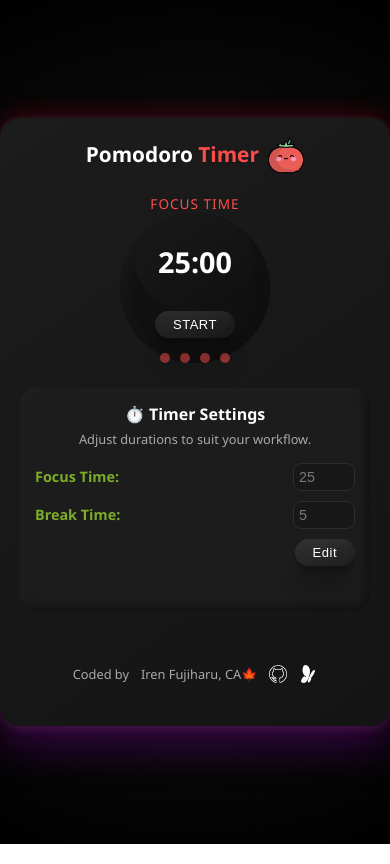
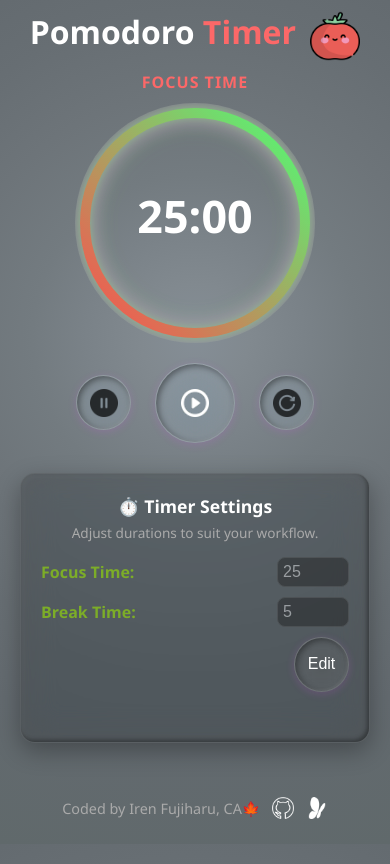
Before and after one commit to IrenOknel/Pomodoro-Timer, a plain HTML site: page index.html in a window 390 px wide. Drawn offline with Linux system fonts and the light colour scheme.

Commit message:
modified all UI

```diff
--- a/index.html
+++ b/index.html
@@ -6,69 +6,74 @@
         <meta name="viewport"
             content="width=device-width, initial-scale=1.0, maximum-scale=1.0, user-scalable=no" />
         <title>Pomodoro Timer</title>
-
-        <!-- Favicon for browser tab -->
         <link rel="icon" type="image/png" href="tomato-top.png" />
-
-        <!-- Styles -->
         <link rel="stylesheet" href="style.css" />
     </head>
 
     <body>
         <div class="container">
-            <!-- App Title with Tomato Image -->
             <div class="title">
                 Pomodoro <span>Timer <img src="tomato-smile-icon.png"
                         alt="Tomato" class="tomato-icon" /></span>
             </div>
 
-            <!-- Session Label -->
             <div class="label" id="session-label">FOCUS TIME</div>
 
-            <!-- Timer Circle & Controls -->
-            <div class="timer">
-                <div class="circle">
-                    <div class="time" id="time-display">25:00</div>
+            <!-- Timer -->
+            <div class="timer-wrapper">
+                <svg class="progress-ring" width="240" height="240">
+                    <defs>
+                        <lineargradient id="neonGradient" x1="0%" y1="0%"
+                            x2="100%" y2="100%">
+                            <stop offset="0%" stop-color="#ff4d4d" />
+                            <stop offset="100%" stop-color="#4eff75" />
+                        </lineargradient>
+                    </defs>
+                    <circle class="ring-bg" r="110" cx="120" cy="120" />
+                    <circle class="ring-fill" r="110" cx="120" cy="120" />
+                </svg>
+                <div class="time-display">
+                    <div id="time-display">25:00</div>
                 </div>
-                <button id="start-stop" class="liquid-btn">START</button>
-                <div class="dots">
-                    <div class="dot"></div>
-                    <div class="dot"></div>
-                    <div class="dot"></div>
-                    <div class="dot"></div>
+                <div class="timer-buttons">
+                    <button id="pause-btn" class="glass-btn small">
+                        <img src="pause.png" alt="Pause" />
+                    </button>
+                    <button id="start-btn" class="glass-btn big">
+                        <img src="start.png" alt="Start" />
+                    </button>
+                    <button id="reset-btn" class="glass-btn small">
+                        <img src="reset.png" alt="Reset" />
+                    </button>
                 </div>
             </div>
 
-            <!-- Settings Panel -->
+            <!-- Settings -->
             <div class="settings">
                 <div class="setting-header">
                     <h3>⏱️ Timer Settings</h3>
                     <p>Adjust durations to suit your workflow.</p>
                 </div>
-
                 <div class="setting-group">
                     <label for="focus-input">Focus Time:</label>
                     <input type="number" min="1" max="120" id="focus-input"
                         disabled />
                 </div>
-
                 <div class="setting-group">
                     <label for="short-input">Break Time:</label>
                     <input type="number" min="1" max="120" id="short-input"
                         disabled />
                 </div>
-
                 <div class="edit-btn-wrapper">
-                    <button id="edit-settings" class="liquid-btn">Edit</button>
+                    <button id="edit-settings"
+                        class="glass-btn small">Edit</button>
                 </div>
-
                 <span id="save-msg" class="save-msg hidden">✔ Saved!</span>
             </div>
 
-            <!-- Footer -->
             <footer class="footer">
                 <p>
-                    Coded by <strong>Iren Fujiharu, CA🍁</strong>
+                    Coded by Iren Fujiharu, CA🍁
                     <a href="https://github.com/IrenOknel" target="_blank"
                         class="icon-link" aria-label="GitHub"
                         rel="noopener noreferrer">
@@ -82,8 +87,6 @@
                 </p>
             </footer>
         </div>
-
-        <!-- Script -->
         <script src="script.js"></script>
     </body>
 
--- a/script.js
+++ b/script.js
@@ -5,18 +5,21 @@ let currentMode = "focus";
 let isRunning = false;
 let timerInterval;
 
-// 🔊 Load alarm sound
 const alarmSound = new Audio("alarm-laugh.wav");
 
-// DOM references
 const timeDisplay = document.getElementById("time-display");
-const startStopBtn = document.getElementById("start-stop");
 const sessionLabel = document.getElementById("session-label");
 const focusInput = document.getElementById("focus-input");
 const shortInput = document.getElementById("short-input");
 const editButton = document.getElementById("edit-settings");
 const saveMsg = document.getElementById("save-msg");
+const ringFill = document.querySelector(".ring-fill");
 const tomatoIcon = document.querySelector(".tomato-icon");
+
+const RADIUS = 110;
+const CIRCUMFERENCE = 2 * Math.PI * RADIUS;
+ringFill.style.strokeDasharray = `${CIRCUMFERENCE}`;
+ringFill.style.strokeDashoffset = `${CIRCUMFERENCE}`;
 
 function updateDisplay() {
   const minutes = Math.floor(timeLeft / 60);
@@ -24,6 +27,11 @@ function updateDisplay() {
   timeDisplay.textContent = `${minutes.toString().padStart(2, "0")}:${seconds
     .toString()
     .padStart(2, "0")}`;
+
+  const totalTime = currentMode === "focus" ? focusDuration : breakDuration;
+  const percent = timeLeft / totalTime;
+  const offset = CIRCUMFERENCE * (1 - percent);
+  ringFill.style.strokeDashoffset = offset;
 }
 
 function startTimer() {
@@ -32,50 +40,23 @@ function startTimer() {
     updateDisplay();
 
     if (timeLeft <= 0) {
-      alarmSound
-        .play()
-        .catch((err) => console.warn("Audio playback blocked", err));
+      alarmSound.play().catch((e) => console.warn("Sound blocked", e));
       switchMode();
     }
   }, 1000);
 
-  startStopBtn.textContent = "PAUSE";
-  document
-    .querySelectorAll(".dot")
-    .forEach((dot) => dot.classList.add("active"));
-
-  // Make tomato jump only during focus
-  if (currentMode === "focus") {
-    tomatoIcon.classList.add("jump");
-  }
-
+  if (currentMode === "focus") tomatoIcon.classList.add("jump");
   isRunning = true;
 }
 
 function stopTimer() {
   clearInterval(timerInterval);
-  startStopBtn.textContent = "START";
-  document
-    .querySelectorAll(".dot")
-    .forEach((dot) => dot.classList.remove("active"));
-
-  // Stop tomato jump
   tomatoIcon.classList.remove("jump");
-
   isRunning = false;
-}
-
-function toggleTimer() {
-  if (isRunning) {
-    stopTimer();
-  } else {
-    startTimer();
-  }
 }
 
 function switchMode() {
   stopTimer();
-
   if (currentMode === "focus") {
     currentMode = "break";
     timeLeft = breakDuration;
@@ -85,23 +66,34 @@ function switchMode() {
     timeLeft = focusDuration;
     sessionLabel.textContent = "FOCUS TIME";
   }
-
   updateDisplay();
-  startTimer(); // Auto-start next session
+  startTimer();
 }
 
-// Settings panel logic
+document.getElementById("start-btn").addEventListener("click", () => {
+  if (!isRunning) startTimer();
+});
+
+document.getElementById("pause-btn").addEventListener("click", () => {
+  if (isRunning) stopTimer();
+});
+
+document.getElementById("reset-btn").addEventListener("click", () => {
+  stopTimer();
+  timeLeft = currentMode === "focus" ? focusDuration : breakDuration;
+  updateDisplay();
+});
+
 editButton.addEventListener("click", () => {
-  const isEditing = focusInput.disabled;
+  const editing = focusInput.disabled;
 
-  if (isEditing) {
+  if (editing) {
     focusInput.disabled = false;
     shortInput.disabled = false;
     editButton.textContent = "Save";
   } else {
     const focusVal = Math.max(1, parseInt(focusInput.value) || 1);
     const breakVal = Math.max(1, parseInt(shortInput.value) || 1);
-
     focusDuration = focusVal * 60;
     breakDuration = breakVal * 60;
 
@@ -126,10 +118,6 @@ editButton.addEventListener("click", () => {
   }
 });
 
-// Button Events
-startStopBtn.addEventListener("click", toggleTimer);
-
-// Initialize
 focusInput.value = focusDuration / 60;
 shortInput.value = breakDuration / 60;
 updateDisplay();
--- a/style.css
+++ b/style.css
@@ -2,7 +2,18 @@ body {
   margin: 0;
   padding: 0;
   font-family: "Segoe UI", Tahoma, Geneva, Verdana, sans-serif;
-  background: radial-gradient(circle at center, #1a1a1a, #000);
+  background: radial-gradient(circle at 50% 40%,
+        #858e96 0%,
+        /* center - steel gray */
+        #81898f 10%,
+        #7a8288 20%,
+        #737b80 30%,
+        #6d7479 45%,
+        #676e73 60%,
+        #636a6f 75%,
+        #60696b 100%
+        /* edge - dark charcoal */
+      );
   color: white;
   display: flex;
   align-items: center;
@@ -11,103 +22,171 @@ body {
 }
 
 .container {
-  background: linear-gradient(145deg, #1c1c1c, #141414);
-  border-radius: 30px;
-  padding: 40px;
   max-width: 400px;
   width: 100%;
   text-align: center;
-  box-shadow: rgba(186, 2, 248, 0.25) 0px 20px 40px,
-    rgba(244, 2, 2, 0.15) 0px -8px 24px, rgba(255, 255, 255, 0.08) 0px 4px 8px,
-    rgba(0, 0, 0, 0.2) 0px 12px 20px, rgba(255, 255, 255, 0.05) 0px -2px 4px;
+  padding: 30px 20px;
 }
 
 .title {
   font-size: 2em;
   font-weight: bold;
-  margin-bottom: 20px;
+  margin-bottom: 10px;
 }
 
 .title span {
-  color: #ff4d4d;
+  color: #fc6868;
 }
 
-.timer {
-  background: #111;
-  border-radius: 50%;
-  width: 220px;
-  height: 220px;
-  margin: 0 auto 20px auto;
-  display: flex;
-  flex-direction: column;
-  align-items: center;
-  justify-content: center;
-  box-shadow: inset -5px -5px 15px #0f0f0f, inset 5px 5px 15px #1c1c1c;
+.tomato-icon {
+  height: 50px;
+  vertical-align: middle;
+  margin-left: 6px;
 }
 
-.circle {
-  width: 180px;
-  height: 180px;
-  border-radius: 50%;
-  background: linear-gradient(145deg, #1a1a1a, #0f0f0f);
+@keyframes jump {
+  0%,
+  100% {
+    transform: translateY(0);
+  }
+
+  50% {
+    transform: translateY(-8px);
+  }
+}
+
+.tomato-icon.jump {
+  animation: jump 0.6s infinite;
+}
+
+.label {
+  font-size: 1em;
+  color: #fc6868;
+  letter-spacing: 1px;
+  margin-bottom: 10px;
+  font-weight: bold;
+}
+
+.timer-wrapper {
+  position: relative;
+  width: 240px;
+  height: 340px;
+  margin: 0 auto 30px;
+}
+
+.progress-ring {
+  transform: rotate(-90deg);
+  position: absolute;
+  top: 0;
+  left: 0;
+  clip-path: circle(50% at 50% 50%);
+}
+
+.ring-bg,
+.ring-fill {
+  fill: none;
+  stroke-width: 10;
+  r: 110;
+  cx: 120;
+  cy: 120;
+}
+
+.ring-fill {
+  stroke: url(#neonGradient);
+  stroke-linecap: round;
+  stroke-dasharray: 690;
+  stroke-dashoffset: 690;
+  transition: stroke-dashoffset 0.5s ease;
+  filter: drop-shadow(0 0 10px #e94dff) drop-shadow(0 0 4px #4fff3a);
+}
+
+.time-display {
+  position: absolute;
+  top: 35%;
+  left: 50%;
+  transform: translate(-50%, -60%);
+  text-align: center;
+  z-index: 2;
+}
+
+#time-display {
+  font-size: 2.8em;
+  font-weight: bold;
+  color: white;
+}
+
+.timer-buttons {
+  position: absolute;
+  bottom: 0;
+  left: 50%;
+  transform: translateX(-50%);
   display: flex;
+  gap: 24px;
   align-items: center;
   justify-content: center;
 }
 
-.time {
-  font-size: 2.5em;
-  font-weight: bold;
-  color: #ffffff;
-}
-
-.label {
+.glass-btn {
+  border-radius: 50px;
+  background: rgba(255, 255, 255, 0.08);
+  backdrop-filter: blur(20px) saturate(180%);
+  -webkit-backdrop-filter: blur(20px) saturate(180%);
+  border: 1px solid rgba(255, 255, 255, 0.12);
+  box-shadow: inset -1px -1px 3px rgba(255, 255, 255, 0.1),
+    inset 2px 2px 6px rgba(0, 0, 0, 0.4), 0 2px 8px rgba(233, 77, 255, 0.15);
+  display: flex;
+  align-items: center;
+  justify-content: center;
+  color: white;
+  font-weight: 500;
   font-size: 1em;
-  margin-top: 15px;
-  color: #ff4d4d;
-  letter-spacing: 1px;
-}
-
-.dots {
-  display: flex;
-  justify-content: center;
-  margin-top: 15px;
-}
-
-.dot {
-  width: 10px;
-  height: 10px;
-  border-radius: 50%;
-  background: #ff4d4d;
-  margin: 0 5px;
-  opacity: 0.5;
+  cursor: pointer;
   transition: transform 0.2s ease;
 }
 
-.dot.active {
-  animation: pulse 1s infinite;
+.glass-btn:hover {
+  transform: scale(1.07);
+}
+
+.glass-btn img {
+  width: 28px;
+  height: 28px;
+  transition: opacity 0.3s ease;
+}
+
+#pause-btn img,
+#reset-btn img {
+  opacity: 0.7;
+}
+
+#start-btn img {
+  filter: brightness(10);
   opacity: 1;
 }
 
-@keyframes pulse {
-  0%,
-  100% {
-    transform: scale(1);
-  }
-
-  50% {
-    transform: scale(1.4);
-  }
+.glass-btn.big {
+  width: 80px;
+  height: 80px;
 }
 
-/* Settings */
+.glass-btn.small {
+  width: 55px;
+  height: 55px;
+  padding: 6px 14px;
+}
+
 .settings {
   margin-top: 25px;
-  background: #1c1c1c;
+  background: rgba(50, 50, 50, 0.35);
+  backdrop-filter: blur(16px) saturate(160%);
+  -webkit-backdrop-filter: blur(16px) saturate(160%);
   border-radius: 15px;
   padding: 20px;
-  text-align: left;
-  box-shadow: inset -3px -3px 8px #101010, inset 3px 3px 8px #252525;
+  box-shadow:
+    inset -2px -2px 4px rgba(0, 0, 0, 0.35),
+    inset 2px 2px 6px rgba(255, 255, 255, 0.04),
+    0 8px 24px rgba(0, 0, 0, 0.3);
+  border: 1px solid rgba(200, 200, 200, 0.08);
 }
 
 .setting-header {
@@ -137,7 +216,6 @@ body {
   font-size: 1em;
   font-weight: 600;
   color: #7cad28;
-  margin-right: 10px;
 }
 
 input[type="number"] {
@@ -161,7 +239,6 @@ input:disabled {
   margin-top: 10px;
 }
 
-/* Saved message */
 .save-msg {
   display: inline-block;
   margin-top: 10px;
@@ -180,67 +257,6 @@ input:disabled {
   visibility: visible;
 }
 
-/* Apple Liquid Button */
-.liquid-btn {
-  padding: 10px 30px;
-  border: none;
-  border-radius: 100px;
-  background: rgba(255, 255, 255, 0.05);
-  color: white;
-  font-size: 16px;
-  letter-spacing: 0.5px;
-  position: relative;
-  backdrop-filter: blur(30px) saturate(180%);
-  -webkit-backdrop-filter: blur(30px) saturate(180%);
-  transition: transform 0.3s ease, box-shadow 0.3s ease;
-  box-shadow: rgba(0, 0, 0, 0.17) 0px -23px 25px 0px inset,
-    rgba(0, 0, 0, 0.15) 0px -36px 30px 0px inset,
-    rgba(0, 0, 0, 0.1) 0px -79px 40px 0px inset, rgba(0, 0, 0, 0.06) 0px 2px 1px,
-    rgba(0, 0, 0, 0.09) 0px 4px 2px, rgba(0, 0, 0, 0.09) 0px 8px 4px,
-    rgba(0, 0, 0, 0.09) 0px 16px 8px, rgba(0, 0, 0, 0.09) 0px 32px 16px;
-}
-
-.liquid-btn::before {
-  content: "";
-  position: absolute;
-  inset: 0;
-  border-radius: inherit;
-  background: linear-gradient(
-    to bottom right,
-    rgba(255, 255, 255, 0.15),
-    rgba(255, 255, 255, 0.05)
-  );
-  pointer-events: none;
-  mix-blend-mode: overlay;
-  z-index: 1;
-}
-
-.liquid-btn:hover {
-  transform: scale(1.04);
-}
-
-.tomato-icon {
-  height: 50px;
-  vertical-align: middle;
-  margin-left: 6px;
-}
-
-@keyframes jump {
-  0%,
-  100% {
-    transform: translateY(0);
-  }
-
-  50% {
-    transform: translateY(-8px);
-  }
-}
-
-.tomato-icon.jump {
-  animation: jump 0.6s infinite;
-}
-
-/* Footer */
 .footer {
   margin-top: 30px;
   padding-top: 10px;
@@ -257,10 +273,6 @@ input:disabled {
   flex-wrap: wrap;
 }
 
-.footer strong {
-  font-weight: 500;
-}
-
 .icon-link img {
   width: 22px;
   height: 22px;
@@ -272,105 +284,3 @@ input:disabled {
 .icon-link:hover img {
   transform: scale(1.15);
 }
-
-/* Responsive Design */
-@media (max-width: 768px) {
-  .container {
-    padding: 20px;
-    max-width: 90%;
-    border-radius: 20px;
-  }
-
-  .title {
-    font-size: 1.5em;
-  }
-
-  .timer {
-    width: 180px;
-    height: 180px;
-  }
-
-  .circle {
-    width: 140px;
-    height: 140px;
-  }
-
-  .time {
-    font-size: 2em;
-  }
-
-  .label {
-    font-size: 0.9em;
-    margin-top: 10px;
-  }
-
-  .settings {
-    padding: 15px;
-  }
-
-  .setting-header h3 {
-    font-size: 1em;
-  }
-
-  .setting-header p {
-    font-size: 0.8em;
-  }
-
-  .setting-group label {
-    font-size: 0.9em;
-  }
-
-  input[type="number"] {
-    width: 50px;
-    font-size: 0.9em;
-  }
-
-  .liquid-btn {
-    font-size: 14px;
-    padding: 8px 20px;
-  }
-
-  .tomato-icon {
-    height: 36px;
-    margin-left: 4px;
-  }
-
-  .footer {
-    font-size: 0.8em;
-    padding-bottom: 10px;
-  }
-
-  .icon-link img {
-    width: 18px;
-    height: 18px;
-  }
-}
-
-@media (max-width: 480px) {
-  .timer {
-    width: 150px;
-    height: 150px;
-  }
-
-  .circle {
-    width: 120px;
-    height: 120px;
-  }
-
-  .time {
-    font-size: 1.8em;
-  }
-
-  .title {
-    font-size: 1.3em;
-  }
-
-  .label {
-    font-size: 0.85em;
-  }
-
-  .liquid-btn {
-    font-size: 13px;
-    padding: 6px 18px;
-  }
-}
```
Also changed, not shown: pause.png (added), reset.png (added), start.png (added).
